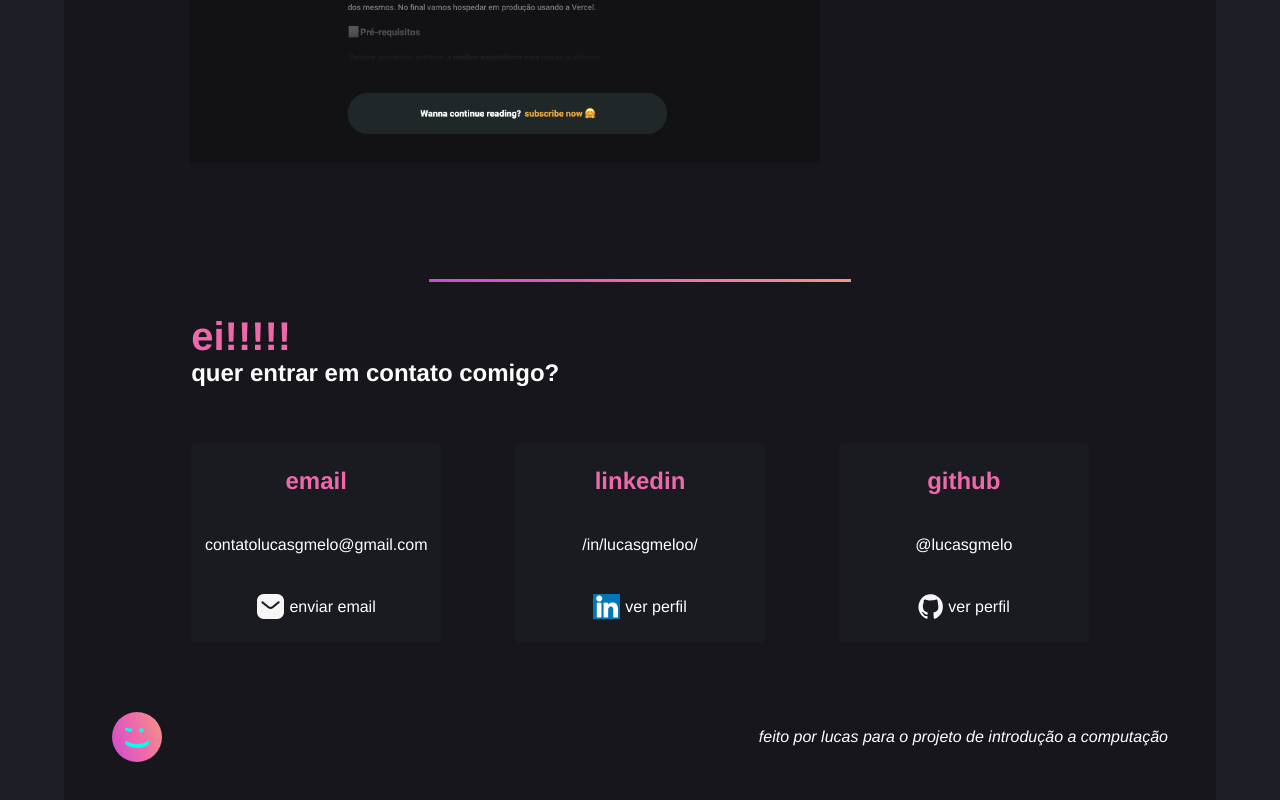
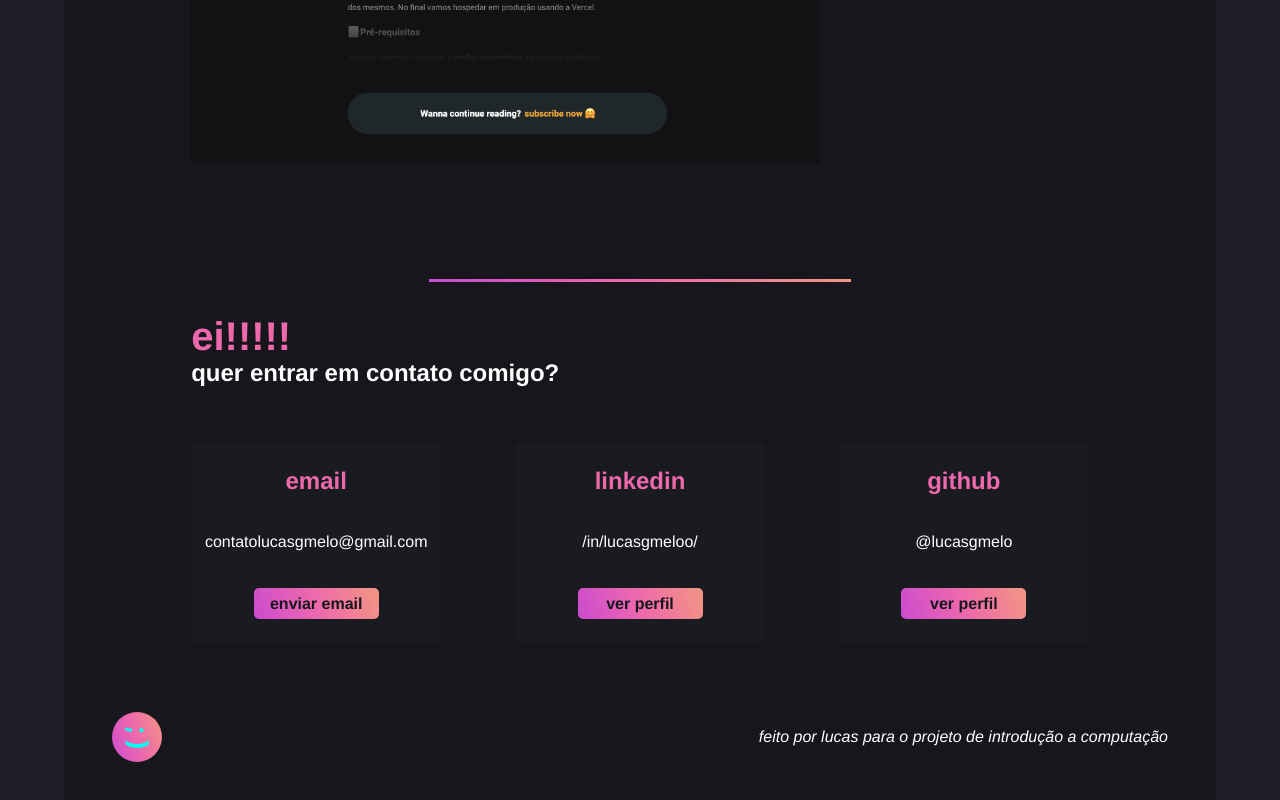
Before and after one commit to lucasgmelo/IC-challenge, a plain HTML site: page index.html in a window 1280 px wide. Shown: the part 3350-4150 px from the top of the page. Drawn offline with Linux system fonts and the light colour scheme.

Commit message:
:sauropod: create button

```diff
--- a/index.html
+++ b/index.html
@@ -105,26 +105,32 @@
           <section>
             <h3>email</h3>
             <p>contatolucasgmelo@gmail.com</p>
-            <a href="mailto:contatolucasgmelo@gmail.com?subject=Hello!" target="_blank">
-              <img src="/assets/Message.svg" alt="" />
+            <button>
+              <a
+                href="mailto:contatolucasgmelo@gmail.com?subject=Hello!"
+                target="_blank"
+              >
                 <p>enviar email</p>
               </a>
+            </button>
           </section>
           <section>
             <h3>linkedin</h3>
             <p>/in/lucasgmeloo/</p>
+            <button>
               <a href="https://www.linkedin.com/in/lucasgmeloo" target="_blank">
-              <img src="/assets/linkedin.png" alt="" />
                 <p>ver perfil</p>
               </a>
+            </button>
           </section>
           <section>
             <h3>github</h3>
             <p>@lucasgmelo</p>
+            <button>
               <a href="https://github.com/lucasgmelo" target="_blank">
-              <img src="/assets/github (1).svg" alt="" />
                 <p>ver perfil</p>
               </a>
+            </button>
           </section>
         </div>
       </section>
--- a/style.css
+++ b/style.css
@@ -249,10 +249,6 @@ li:hover {
   margin-bottom: 3.5rem;
 }
 
-#contact img {
-  height: 25px;
-}
-
 #contact h1 {
   color: #ee69ac;
   font-size: 40px;
@@ -282,23 +278,24 @@ li:hover {
   padding: 1.5rem;
 }
 
-#contact div section a {
-  display: flex;
-  align-items: center;
+#contact button {
+  background: var(--gradient);
+  border: none;
+  height: 31px;
+  min-width: 125px;
+  border-radius: 5px;
+  padding: 0 1rem;
+  transform: translateY(0px);
 }
 
-#contact div section a p {
-  margin-left: 5px;
+#contact button:hover {
+  animation: up 0.3s forwards;
+  opacity: 0.95;
 }
 
-#contact div section a:hover {
-  transition: 0.3s;
-  transform: translateY(0px);
-  animation: up 0.3s forwards;
-}
-
-#contact div section a p:hover {
-  color: #ee69ac;
+#contact button a p {
+  color: var(--bg-dark);
+  font-weight: 600;
 }
 
 footer {
```
Lines whose indentation alone changed are shown as unchanged.
